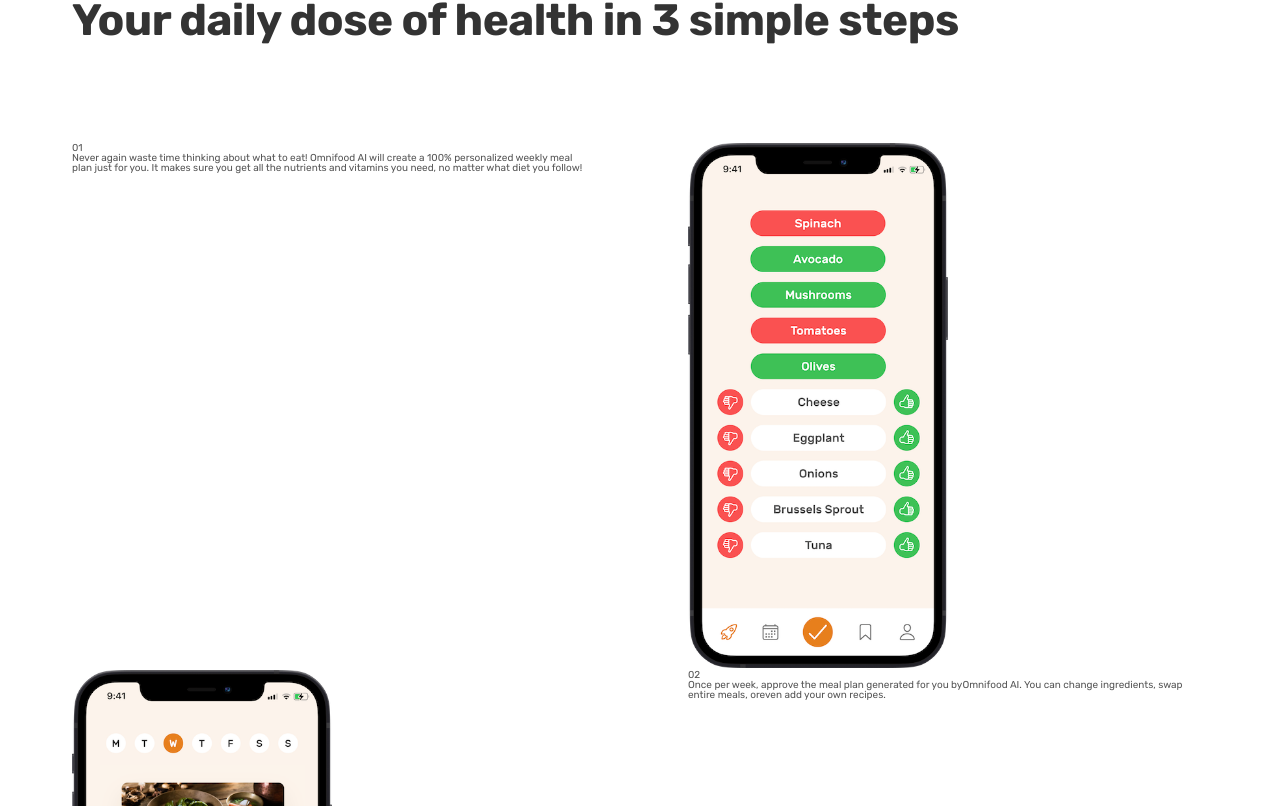
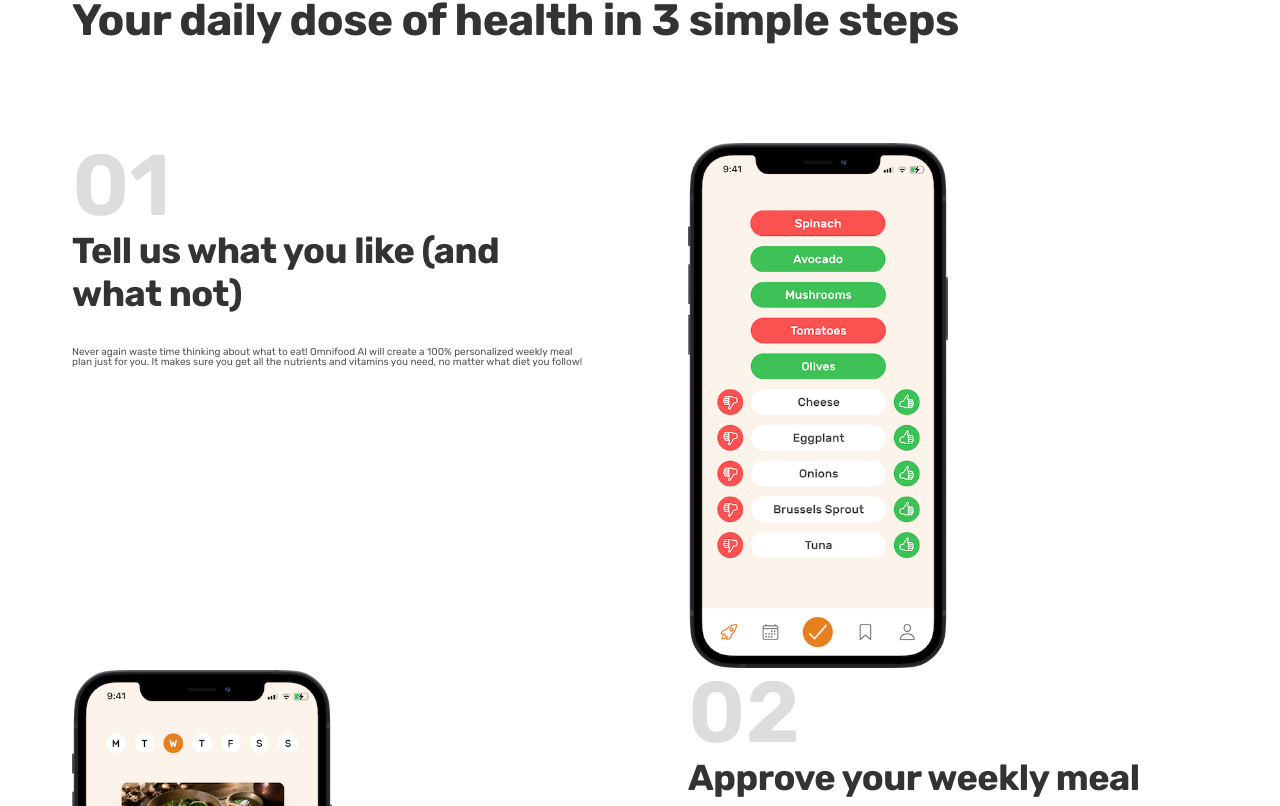
Before and after one commit to Euuphi/omnifood, a React (Create React App) app: page / in a window 1280 px wide. Shown: the part 894-1700 px from the top of the page. Built offline with nearby package versions, Linux system fonts and the light colour scheme.

Commit message:
Adjust heading styles and apply to Step component

```diff
--- a/src/components/Headings/HeadingPrimary.js
+++ b/src/components/Headings/HeadingPrimary.js
@@ -1,5 +1,6 @@
 import React from "react";
 
+// Stylesheets
 import styles from "./Headings.module.css";
 
 const HeadingPrimary = ({ children }) => {
--- a/src/components/Headings/HeadingSecondary.js
+++ b/src/components/Headings/HeadingSecondary.js
@@ -1,5 +1,6 @@
 import React from "react";
 
+// Stylesheets
 import styles from "./Headings.module.css";
 
 const HeadingSecondary = ({ children }) => {
--- a/src/components/Headings/HeadingTertiary.js
+++ b/src/components/Headings/HeadingTertiary.js
@@ -1,5 +1,6 @@
 import React from "react";
 
+// Stylesheets
 import styles from "./Headings.module.css";
 
 const HeadingTertiary = ({ children }) => {
--- a/src/components/Headings/Headings.module.css
+++ b/src/components/Headings/Headings.module.css
@@ -1,5 +1,6 @@
 .headingPrimary,
-.headingSecondary {
+.headingSecondary,
+.headingTertiary {
     color: #333;
     font-weight: 700;
     letter-spacing: -0.5px;
@@ -18,6 +19,9 @@
 }
 
 .headingTertiary {
+    font-size: 3.6rem;
+    line-height: 1.2;
+    margin-bottom: 3.2rem;
 }
 
 .subheading {
--- a/src/components/Sections/How/Step.js
+++ b/src/components/Sections/How/Step.js
@@ -37,7 +37,7 @@ const Step = ({
                 {imageSide === "left" && imageBox}
                 <div className={styles.stepTextBox}>
                     <p className={styles.stepNumber}>{stepNumber}</p>
-                    <HeadingTertiary text={heading} />
+                    <HeadingTertiary>{heading}</HeadingTertiary>
                     <p className={styles.stepDescription}>{description}</p>
                 </div>
                 {imageSide === "right" && imageBox}
--- a/src/components/Sections/How/Step.module.css
+++ b/src/components/Sections/How/Step.module.css
@@ -1,3 +1,9 @@
 .stepImage {
     width: 50%;
 }
+
+.stepNumber {
+    color: #ddd;
+    font-size: 8.6rem;
+    font-weight: 600;
+}
```
